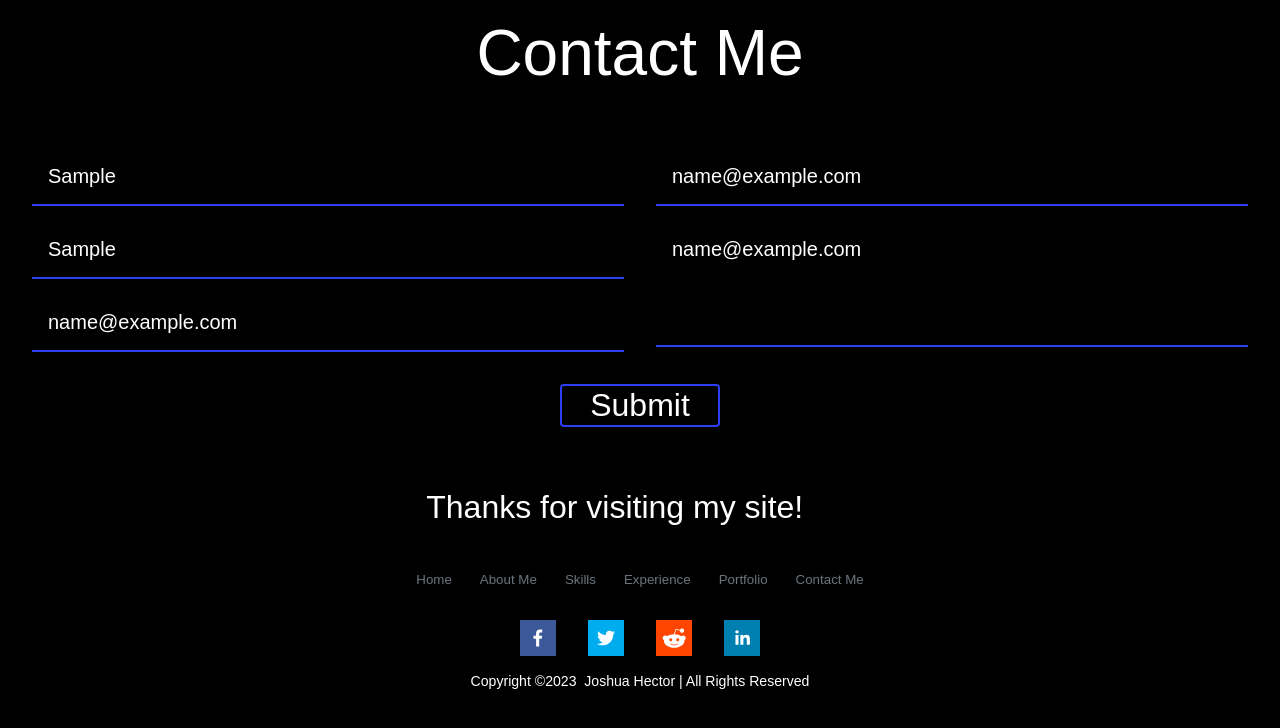
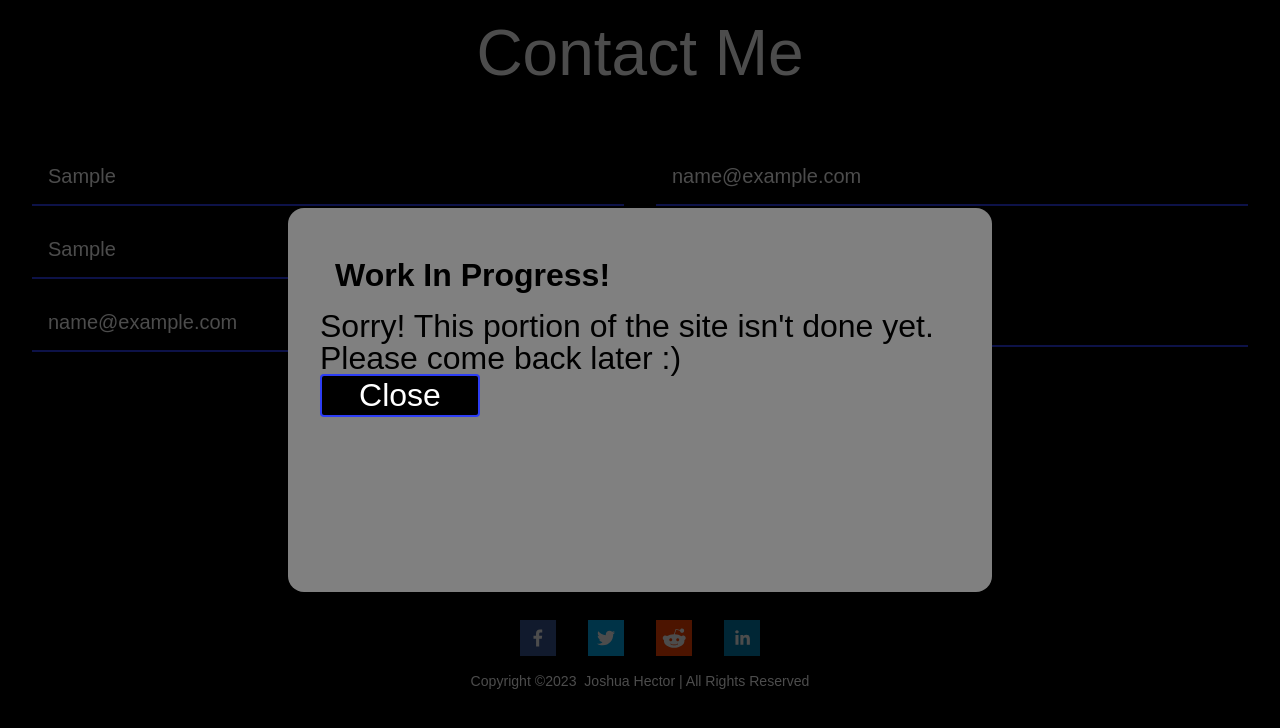
Before and after one commit to joshuahector86/professional_site_2023, a React (Vite) app: page / in a window 1280 px wide. Both pictures are taken after typing "Sample", "Sample", "name@example.com", "name@example.com", "name@example.com" into the empty fields and a click on the button "Submit". Shown: the part 3937-4665 px from the top of the page. Built offline with nearby package versions, Linux system fonts and the light colour scheme.

Commit message:
using zustand store for work in progress dialog box

```diff
--- a/package.json
+++ b/package.json
@@ -16,7 +16,8 @@
     "react-scroll": "^1.8.9",
     "react-share": "^4.4.1",
     "sass": "^1.64.2",
-    "typed.js": "^2.0.16"
+    "typed.js": "^2.0.16",
+    "zustand": "^4.4.0"
   },
   "devDependencies": {
     "@types/react": "^18.2.15",
--- a/src/Components/ContactMe/ContactMe.jsx
+++ b/src/Components/ContactMe/ContactMe.jsx
@@ -1,6 +1,13 @@
+import { useStoreWIP } from "../../ZustandStores/WorkInProgressStore/WorkInProgressDialog";
+import WorkInProgressDialog from "../DialogBox/OnSubmitPopUp/WorkInProgressDialog";
 import "./ContactMe.scss";
 
 function ContactMe() {
+  const WIPDialogOpen = useStoreWIP((state) => state.isWIPDialogOpen);
+  const openDialog = useStoreWIP((state) => state.openWIP);
+  function handleSubmit() {
+    openDialog();
+  }
   return (
     <div id="contactme" className="contact-me">
       <div className="contact-me-title">Contact Me</div>
@@ -19,7 +26,8 @@ function ContactMe() {
           />
         </div>
       </div>
-      <button>Submit</button>
+      <button onClick={handleSubmit}>Submit</button>
+      {WIPDialogOpen ? <WorkInProgressDialog /> : null}
     </div>
   );
 }
--- /dev/null
+++ b/src/Components/DialogBox/OnSubmitPopUp/WorkInProgressDialog.jsx
@@ -0,0 +1,26 @@
+import { useStoreWIP } from "../../../ZustandStores/WorkInProgressStore/WorkInProgressDialog";
+import "./WorkInProgressDialog.scss";
+
+function WorkInProgressDialog() {
+  const closeDialog = useStoreWIP((state) => state.closeWIP);
+
+  function onClose() {
+    closeDialog();
+  }
+  return (
+    <div className="work-in-progress-dialog">
+      <div className="work-in-progess-container">
+        <h1>Work In Progress!</h1>
+        <p>
+          Sorry! This portion of the site isn't done yet. Please come back later
+          :)
+        </p>
+        <div>
+          <button onClick={onClose}>Close</button>
+        </div>
+      </div>
+    </div>
+  );
+}
+
+export default WorkInProgressDialog;
--- /dev/null
+++ b/src/Components/DialogBox/OnSubmitPopUp/WorkInProgressDialog.scss
@@ -0,0 +1,21 @@
+.work-in-progress-dialog {
+  display: flex;
+  justify-content: center;
+  align-items: center;
+  position: fixed;
+  top: 0;
+  left: 0;
+  width: 100%;
+  height: 100%;
+  background-color: rgba(0, 0, 0, 0.7);
+  z-index: 9999;
+  .work-in-progess-container {
+    padding: 2rem;
+    border-radius: 1rem;
+    background: grey;
+    color: black;
+    width: 40rem;
+    height: 20rem;
+    font-size: 2rem;
+  }
+}
--- /dev/null
+++ b/src/ZustandStores/WorkInProgressStore/WorkInProgressDialog.jsx
@@ -0,0 +1,7 @@
+import { create } from "zustand";
+
+export const useStoreWIP = create((set) => ({
+  isWIPDialogOpen: false,
+  openWIP: () => set({ isWIPDialogOpen: true }),
+  closeWIP: () => set({ isWIPDialogOpen: false }),
+}));
```
Also changed, not shown: 1 other file (tests, documents, lock files or other folders).
